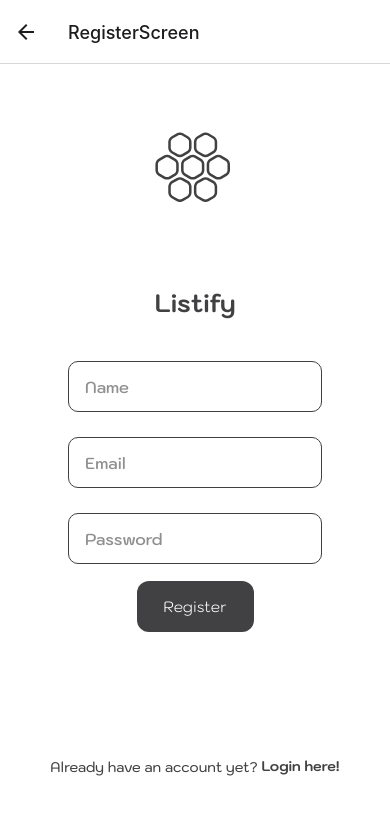
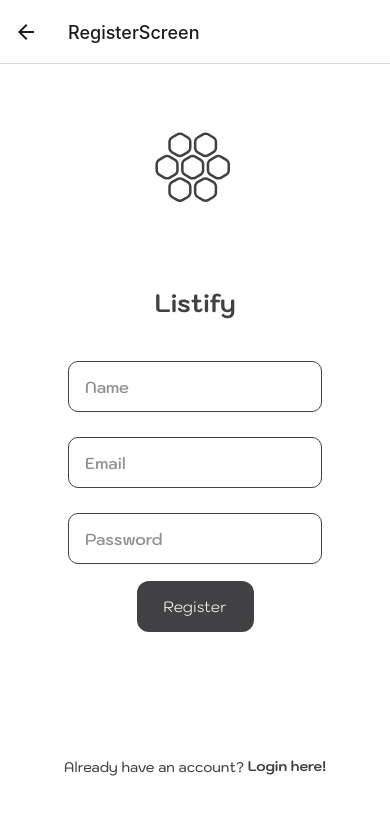
Before and after one commit to romnoelp/Listify, a React Native app: screen /RegisterScreen in a window 390 px wide. Shown: the top 814 px of the page. Built offline with nearby package versions, Linux system fonts and the light colour scheme.

Commit message:
Aligned the text

```diff
--- a/screens/LandingScreen.tsx
+++ b/screens/LandingScreen.tsx
@@ -28,6 +28,7 @@ const LandingScreen = ({ navigation }: Props) => {
       loadFont().then(() => setIsFontLoaded(true));
     }
   });
+
   return (
     <SafeAreaView style={{ flex: 1, justifyContent: "center" }}>
       {isFontLoaded ? (
--- a/screens/LoginScreen.tsx
+++ b/screens/LoginScreen.tsx
@@ -82,7 +82,7 @@ const LoginScreen = ({ navigation }: Props) => {
           onPress={() => navigation.replace("LoginScreen")}
         />
       </View>
-      <View style={{ flexDirection: "row", marginTop: hp(10) }}>
+      <View style={{ flexDirection: "row", marginTop: hp(19) }}>
         <Text style={styles.registerText}>Don't have an account yet? </Text>
         <TouchableOpacity onPress={handleRegisterPress}>
           <Text style={[styles.registerText, { fontFamily: "kodchasan-bold", marginTop: hp(4.9) }]}>
--- a/screens/RegisterScreen.tsx
+++ b/screens/RegisterScreen.tsx
@@ -91,7 +91,7 @@ const RegisterScreen = ({ navigation }: Props) => {
         />
       </View>
       <View style={{ flexDirection: "row", marginTop: hp(10) }}>
-        <Text style={styles.registerText}>Already have an account yet? </Text>
+        <Text style={styles.registerText}>Already have an account? </Text>
         <TouchableOpacity onPress={handleLoginPress}>
           <Text style={[styles.registerText, { fontFamily: "kodchasan-bold", marginTop: hp(4.9) }]}>
             Login here!
```
